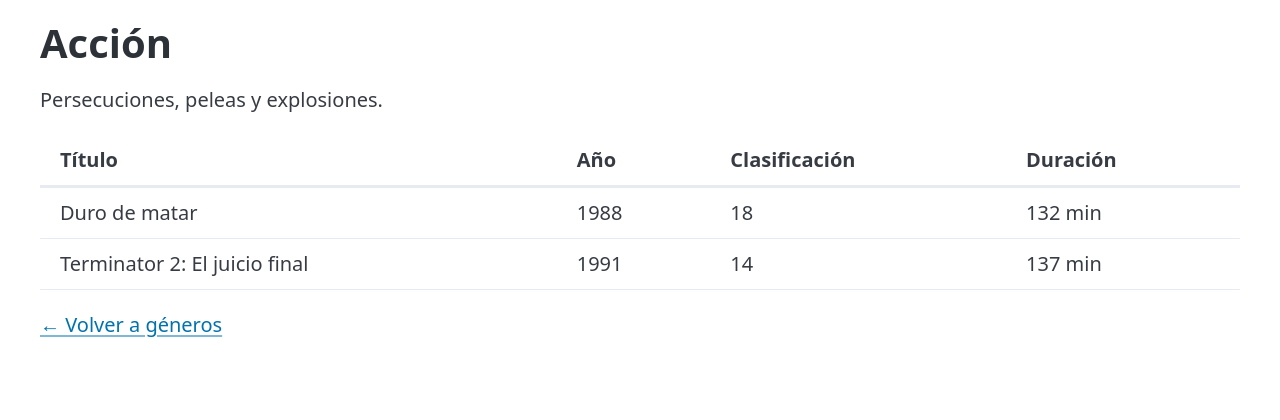
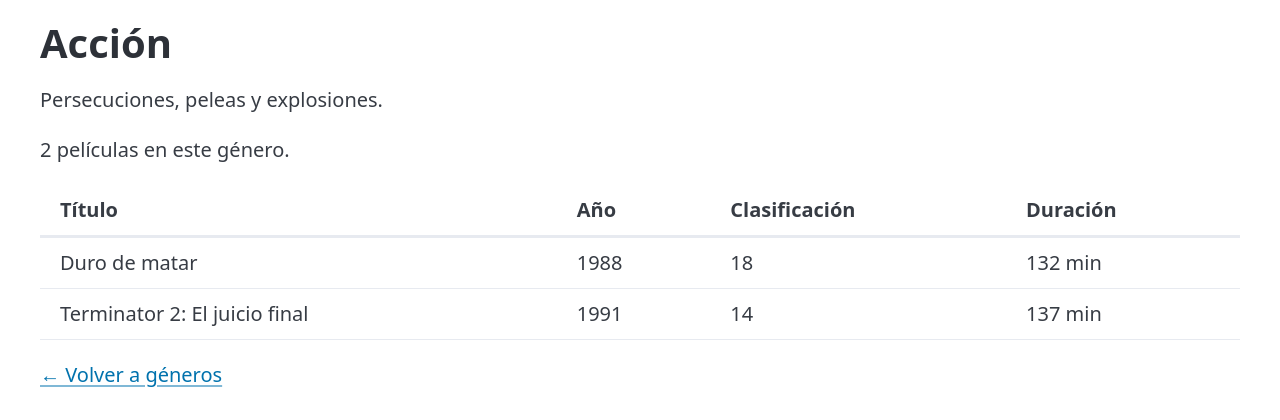
Before and after one commit to prv-cftohiggins/blockbuster, a Laravel app: page /generos/1 in a window 1280 px wide. Shown: the part 110-530 px from the top of the page. Run offline with Laravel 12, Linux system fonts and the light colour scheme; data comes from the database, SQL or seed files in the repository; some libraries are stand-ins or nearby versions.

Commit message:
Revisión: mostrar cuántas películas tiene el género

```diff
--- a/resources/views/generos/show.blade.php
+++ b/resources/views/generos/show.blade.php
@@ -4,6 +4,8 @@
 
 @section('contenido')
     <p>{{ $genero->descripcion }}</p>
+
+    <p>{{ $genero->peliculas->count() }} {{ $genero->peliculas->count() === 1 ? 'película' : 'películas' }} en este género.</p>
 
     <table>
         <thead>
```
